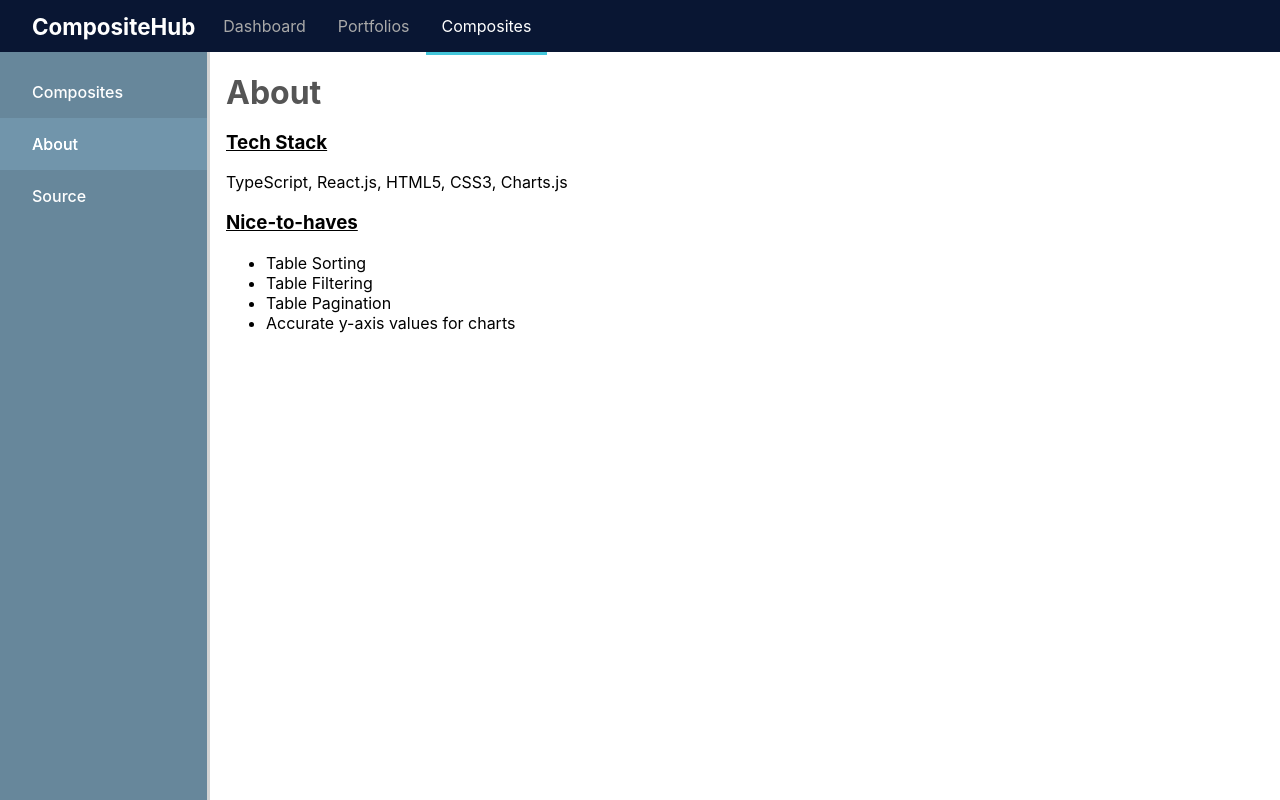
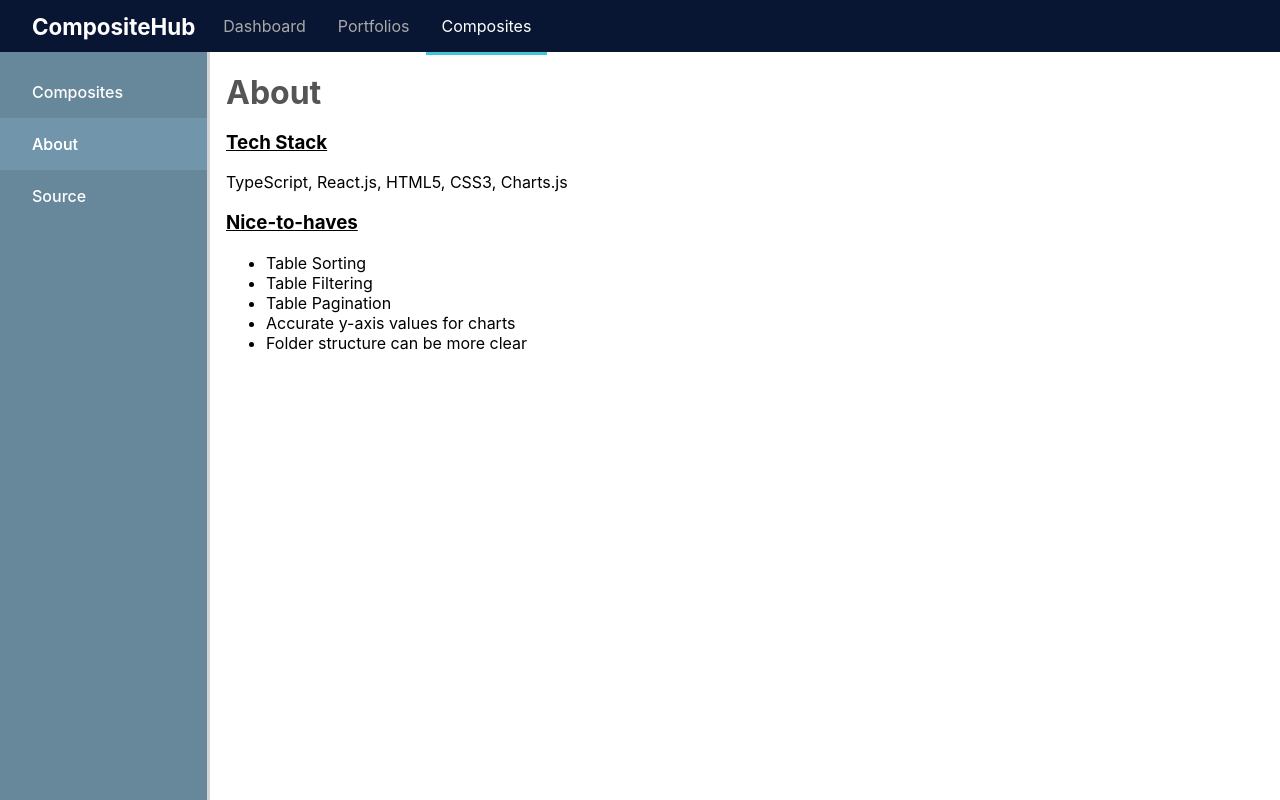
Before and after one commit to FrancisCalizo/capsinc-project, a React (Create React App) app: page /about in a window 1280 px wide. Built offline with nearby package versions, Linux system fonts and the light colour scheme.

Commit message:
fix: add more to About page

```diff
--- a/src/components/About.tsx
+++ b/src/components/About.tsx
@@ -22,6 +22,7 @@ function About() {
                         <li>Table Filtering</li>
                         <li>Table Pagination</li>
                         <li>Accurate y-axis values for charts</li>
+                        <li>Folder structure can be more clear</li>
                     </ul>
                 </section>
             </main>
```
